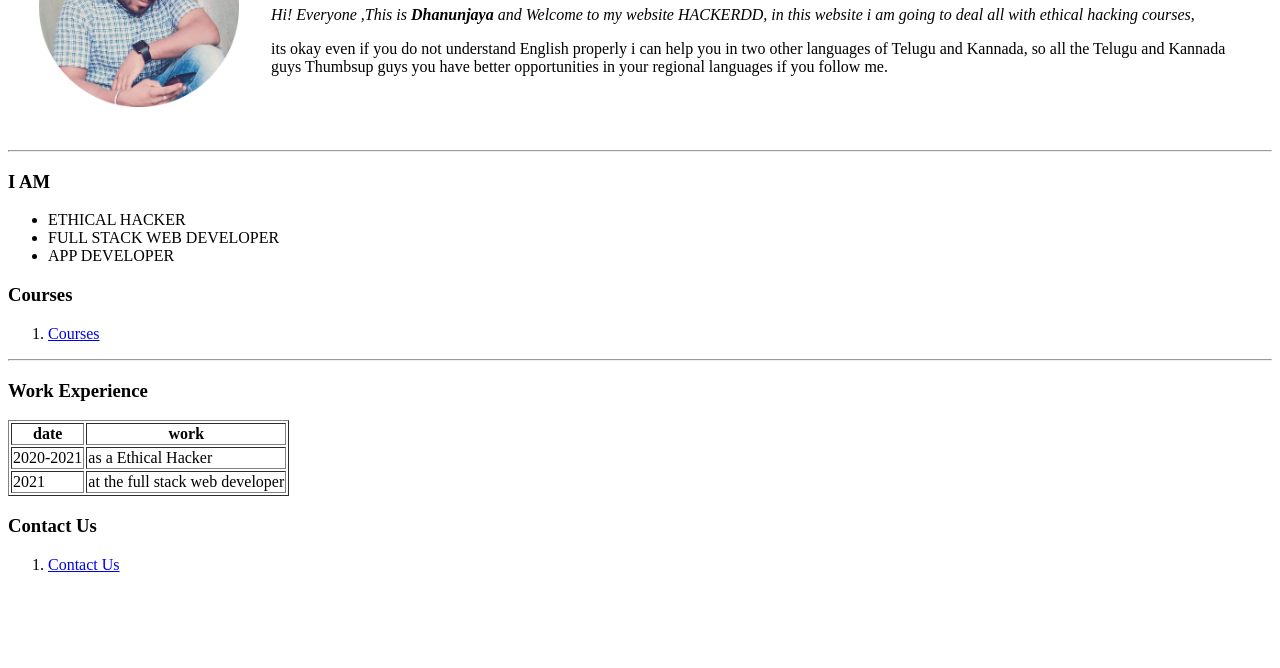
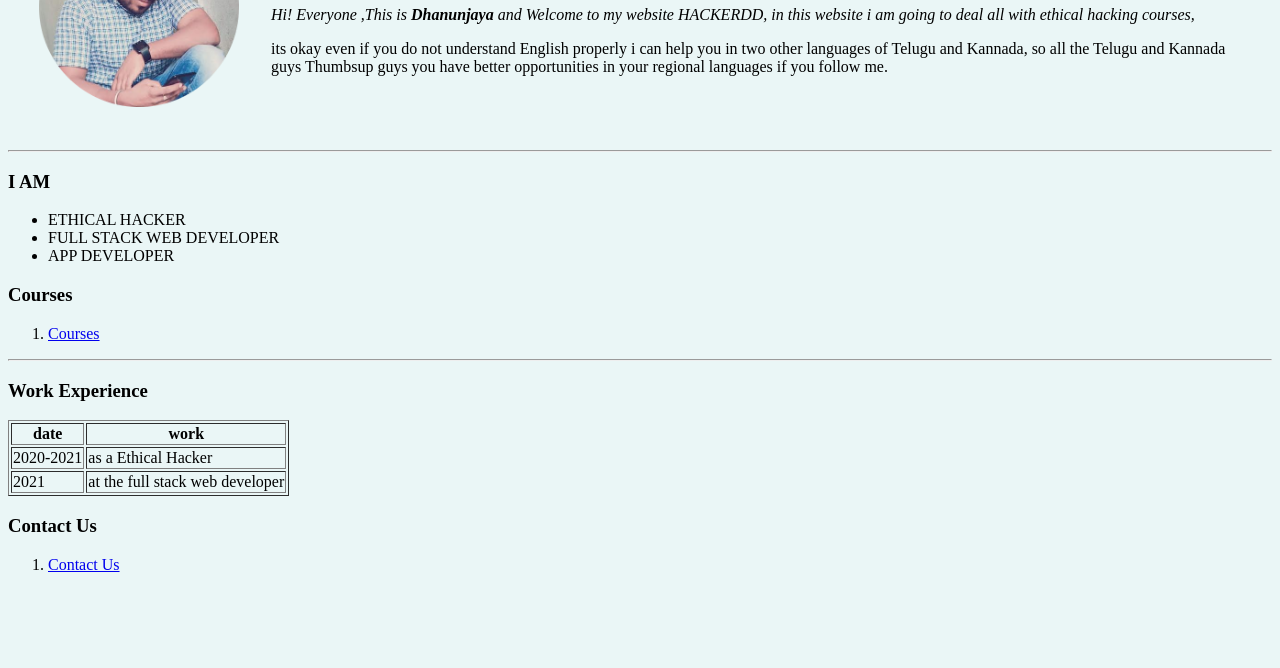
Before and after one commit to 586883/cv, a plain HTML site: page index.html in a window 1280 px wide. Shown: the part 132-800 px from the top of the page. Drawn offline with Linux system fonts and the light colour scheme.

Commit message:
Update index.html

```diff
--- a/index.html
+++ b/index.html
@@ -4,7 +4,7 @@
     <meta charset="utf-8">
     <title>HACKERDD</title>
   </head>
-  <body>
+  <body style="background-color: #EAF6F6;">
     <table cellspacing="30">
       <tr>
         <td><img src="images/dhana.png" alt="dhana"  width="200" height="200"></td>
```
